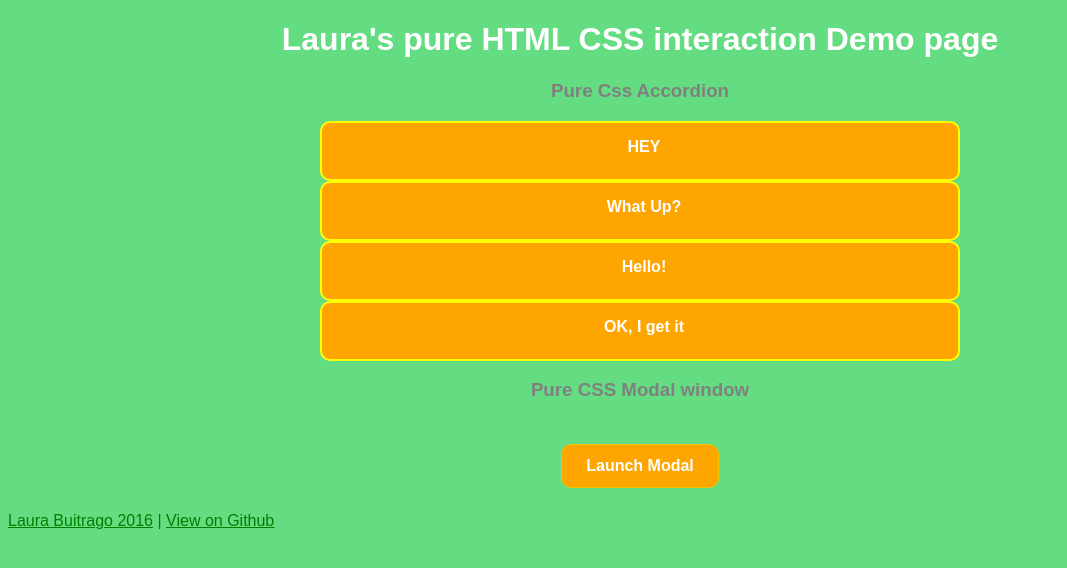
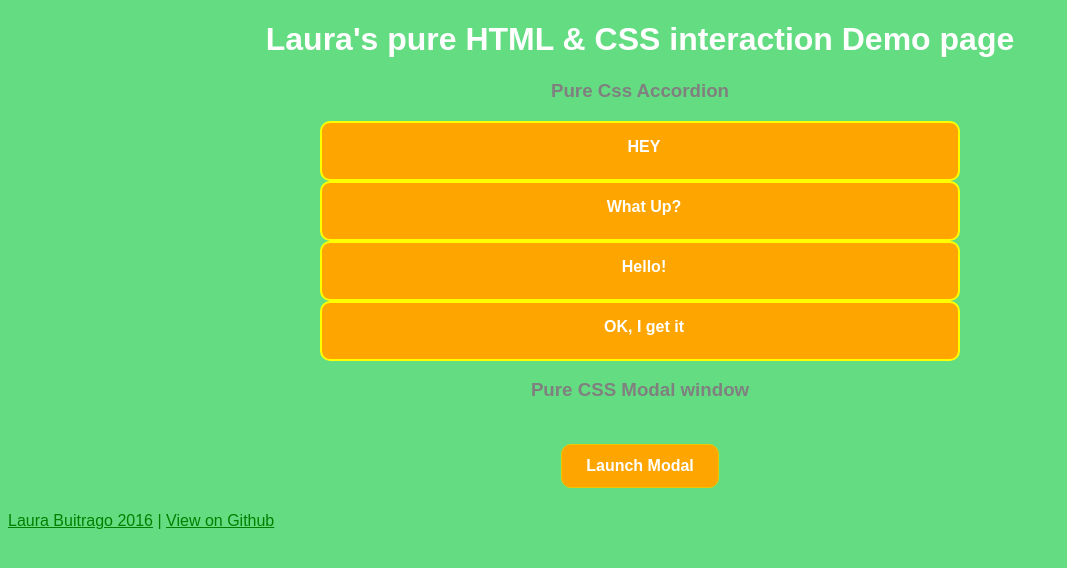
Before and after one commit to laulaucia/colors1, a plain HTML site: page index.html in a window 1280 px wide. Shown: the whole page, without its empty margins (0-1067 px from the left). Drawn offline with Linux system fonts and the light colour scheme.

Commit message:
small edits

```diff
--- a/index.html
+++ b/index.html
@@ -5,7 +5,7 @@
 	<link rel="stylesheet" type="text/css" href="style.css">
 </head>
 <body>
-	<h1>Laura's pure HTML CSS interaction Demo page</h1>
+	<h1>Laura's pure HTML & CSS interaction Demo page</h1>
 	<h3>Pure Css Accordion</h3>
 	<div class="tab-group">
 		<div class="tab">
```
